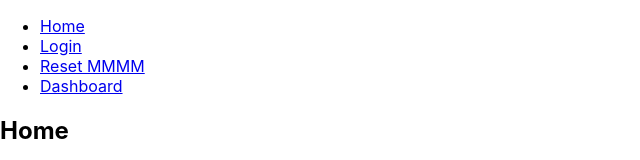
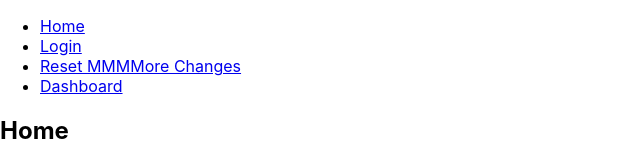
Before and after one commit to deyingchen/amplifyapp, a React (Create React App) app: page / in a window 1280 px wide. Shown: the top 160 px of the page, without its empty margins (0-640 px from the left). Built offline with nearby package versions, Linux system fonts and the light colour scheme.

Commit message:
Added more changes

```diff
--- a/src/App.js
+++ b/src/App.js
@@ -14,7 +14,7 @@ export default function App() {
               <Link to="/login">Login</Link>
             </li>
             <li>
-              <Link to="/reset">Reset  MMMM</Link>
+              <Link to="/reset">Reset  MMMMore Changes</Link>
             </li>
             <li>
               <Link to="/dashboard">Dashboard</Link>
```
